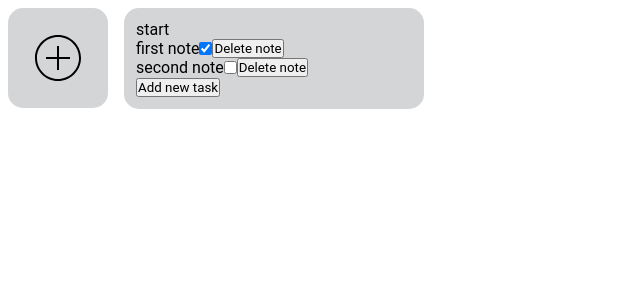
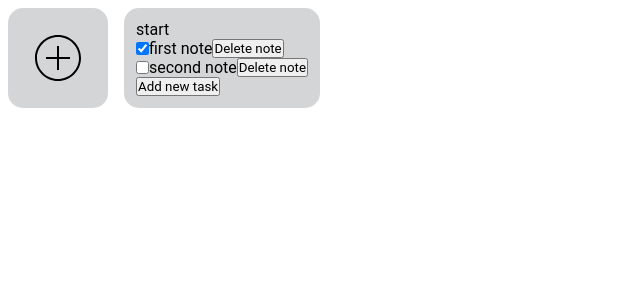
Before and after one commit to rupturevryky/Note, a React (Create React App) app: page / in a window 1280 px wide. Shown: the top 300 px of the page, without its empty margins (0-640 px from the left). Built offline with nearby package versions, Linux system fonts and the light colour scheme.

Commit message:
add A bit of positioning

```diff
--- a/src/components/Note/Note.tsx
+++ b/src/components/Note/Note.tsx
@@ -58,9 +58,9 @@ const Note: React.FC<NoteProps> = ({ notebookId, noteId, noteTitle, completed })
 
     return (
         <li className={s.li}>
-            {noteNameBlock}
             <input type="checkbox" name="checkbox" checked={completed}
                 onChange={() => onChangeCheckboxHandler(notebookId, noteId)}/>
+            {noteNameBlock}
             <button onClick={() => onDeleteHandler(notebookId, noteId)}>Delete note</button>
         </li>
     )
--- a/src/components/NoteboockItems/NoteboockItems.tsx
+++ b/src/components/NoteboockItems/NoteboockItems.tsx
@@ -118,7 +118,7 @@ const NoteboockItems: React.FC<NoteboockItemsProos> = ({  notebookId, title, fil
                 {noteList}
             </ul>
             {AddTaskForm}
-            <button onClick={addNewTaskHandler}>Add new task</button> {/* Открывает и закрывает input для новой note-ы*/}
+            <button onClick={addNewTaskHandler} className={s.addNewTaskButton}>Add new task</button> {/* Открывает и закрывает input для новой note-ы*/}
         </div>
     )
 }
--- a/src/components/NoteboockItems/noteboockItems.module.scss
+++ b/src/components/NoteboockItems/noteboockItems.module.scss
@@ -1,14 +1,16 @@
 @import '../../style/constants.scss';
 
 .noteboockItems {
-    // display: flex;
     flex-direction: column;
     text-align: left;
 
-    width: 300px;
+    // width: 300px;
     border-radius: 15px;
     padding: 12px;
     margin: 8px;
 
     background-color: $bgcCards;
 }
+.addNewTaskButton{
+    display: flex;
+}
```
